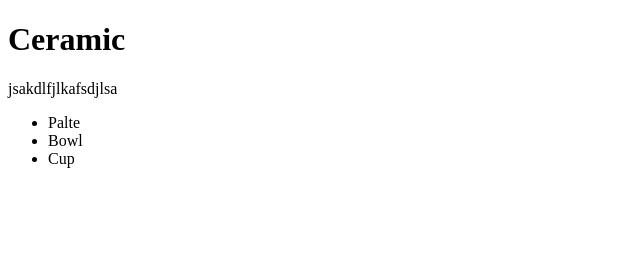
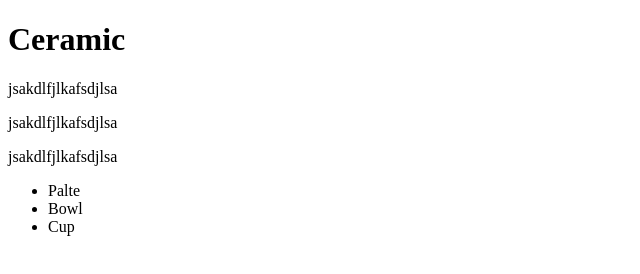
Before and after one commit to limphaibool/test_git, a plain HTML site: page index.html in a window 1280 px wide. Shown: the whole page, without its empty margins (0-640 px from the left). Drawn offline with Linux system fonts and the light colour scheme.

Commit message:
Add description

```diff
--- a/index.html
+++ b/index.html
@@ -8,6 +8,8 @@
 <body>
     <h1>Ceramic</h1>
     <p>jsakdlfjlkafsdjlsa</p>
+    <p>jsakdlfjlkafsdjlsa</p>
+    <p>jsakdlfjlkafsdjlsa</p>
     <ul>
         <li>Palte</li>
         <li>Bowl</li>
```
